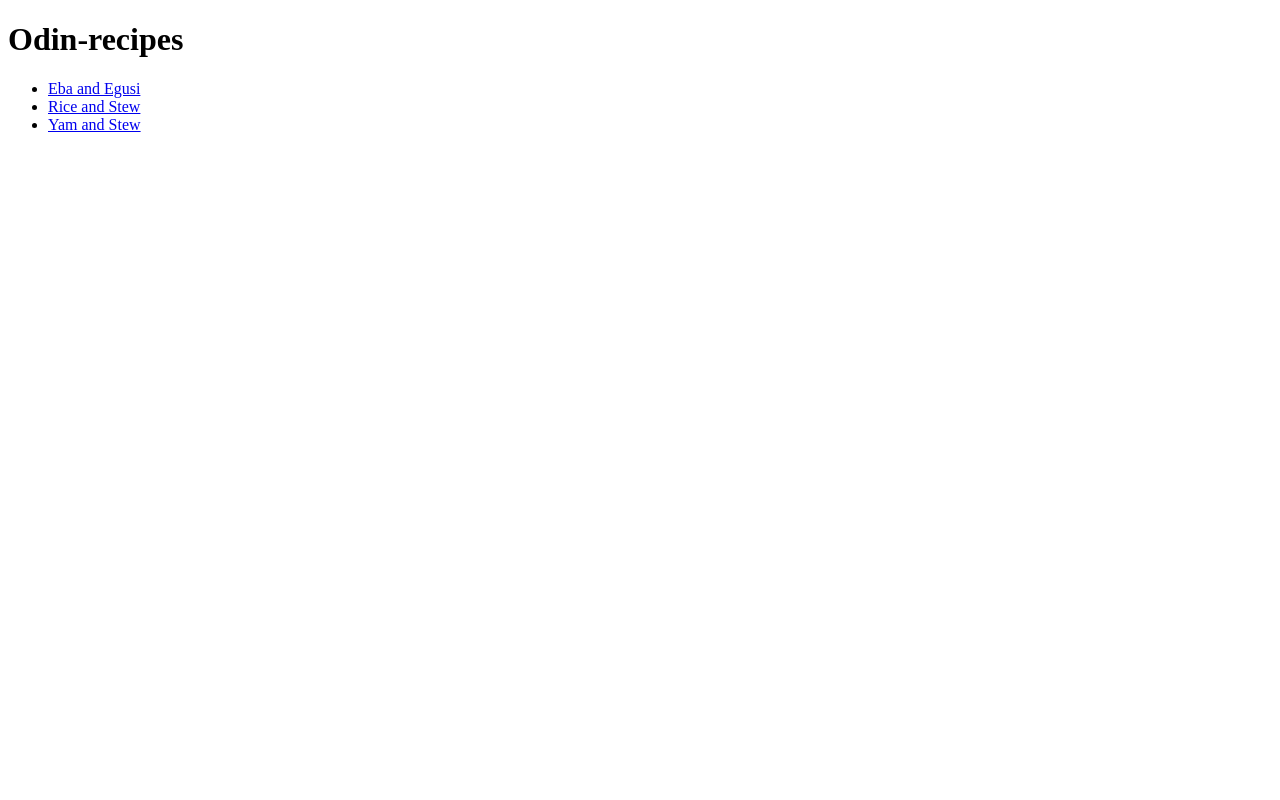
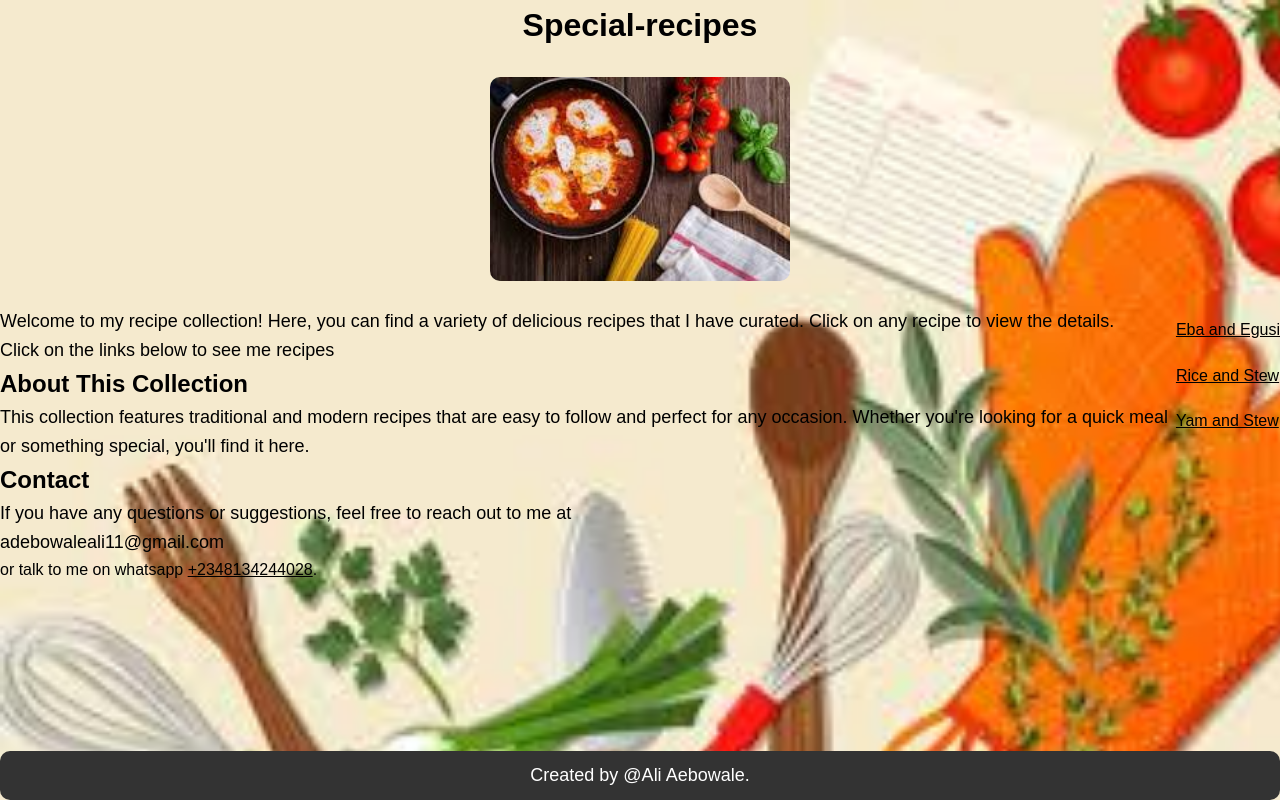
Before and after one commit to Adekunle655/odin-recipes, a plain HTML site: page index.html in a window 1280 px wide. Drawn offline with Linux system fonts and the light colour scheme.

Commit message:
Edit recipe.jpg and recipes/ebaandegusi.html

```diff
--- a/index.html
+++ b/index.html
@@ -4,14 +4,81 @@
     <meta charset="UTF-8">
     <meta name="viewport" content="width=device-width, initial-scale=1.0">
     <title>Hello World</title>
-</head>
-    <body>
-         <h1>Odin-recipes</h1>
+    <center><h1 class: dah;>Special-recipes</h1></center><br>
+    <img src="recipe.jpg" alt="Recipe Image" width="300"><br>
      <ul>
     <li><a href="recipes/ebaandegusi.html">Eba and Egusi</a></li>
     <li><a href="recipes/riceandstew.html">Rice and Stew</a></li>
     <li><a href="recipes/yamandstew.html">Yam and Stew</a></li>
   </ul>
 
+<style>
+    *{
+        margin: 0;
+        padding: 0;
+        box-sizing: border-box;
+    }
+    body{
+        color: black;
+        font-family: Arial, sans-serif;
+        line-height: 1.6;
+        background-image: url(/bck.jpg);
+        background-size: cover;
+        background-repeat: no-repeat;
+        height: 100vh;
+    }
+    img {
+        border-radius: 10px;
+        margin: auto;
+        padding: auto;
+        display: flex;
+        justify-content: left;
+    }
+    p {
+        font-size: 18px;
+    }
+    footer {
+        text-align: center;
+        padding: 10px;
+        background-color: #333;
+        color: white;
+        position: fixed;
+        width: 100%;
+        bottom: 0;
+        border-radius: 10px;
+    }
+    ul {
+        list-style-type: none;
+        padding: 0;
+        display: flex;
+        flex-direction: column;
+        float:right;
+        top: 0;
+    }
+    li {
+        margin: 10px 0;
+    }
+    a {
+        color: black;
+        text-decoration: underline;
+    }
+    a:hover {
+        text-decoration: none;
+        color:blue;
+    }
+    </style>
+</head>
+    <body>
+        <p>Welcome to my recipe collection! Here, you can find a variety of delicious recipes that I have curated. Click on any recipe to view the details.</p>
+        <p>Click on the links below to see me recipes</p>
+    <div class="background-image"></div>
+    <h2>About This Collection</h2>
+    <p>This collection features traditional and modern recipes that are easy to follow and perfect for any occasion. Whether you're looking for a quick meal or something special, you'll find it here.</p>
+    <h2>Contact</h2></container>
+    <p>If you have any questions or suggestions, feel free to reach out to me at <p>adebowaleali11@gmail.com</p> or talk to me on whatsapp <a href="https://wa.me/2348134244028">+2348134244028</a>.</p>
+  </body>
+    <footer>
+        <p>Created by @Ali Aebowale.</p>
+    </footer>
     </body>
 </html>
--- /dev/null
+++ b/recipes/style.css
@@ -0,0 +1,36 @@
+
+    *{
+        margin: 0;
+        padding: 0;
+        box-sizing: border-box;
+    }
+    body{
+        background-color: black;
+        color: white;
+        font-family: Arial, sans-serif;
+    }
+    img {
+        border-radius: 10px;
+        margin: auto;
+        padding: auto;
+        display: flex;
+        justify-content: left;
+    }
+    p {
+        font-size: 18px;
+    }
+    ul {
+        list-style-type: none;
+        padding: 0;
+    }
+    li {
+        margin: 10px 0;
+    }
+    a {
+        color: white;
+        text-decoration: underline;
+    }
+    a:hover {
+        text-decoration: none;
+        color:blue;
+    }
```
Also changed, not shown: recipes/ebaandegusi.html (+2 -1 lines), recipes/riceandstew.html (+2 -1 lines), recipes/yamandstew.html (+2 -1 lines), bck.jpg (added), can.jpg (added), ham.jpg (added), recipe.jpg (added).
